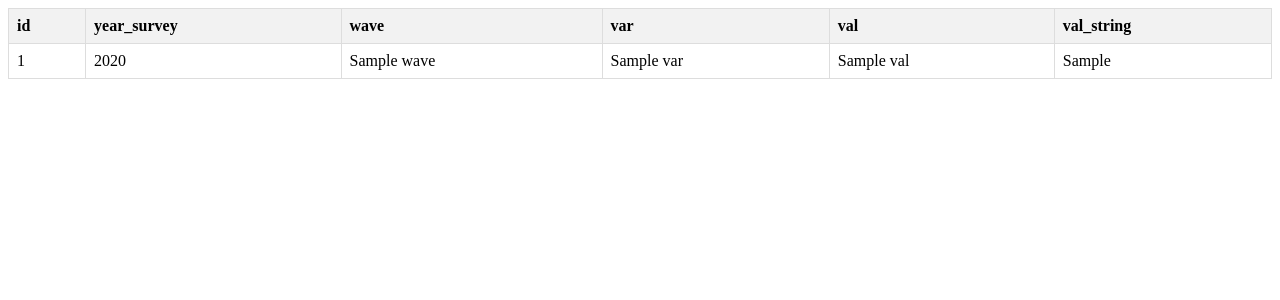
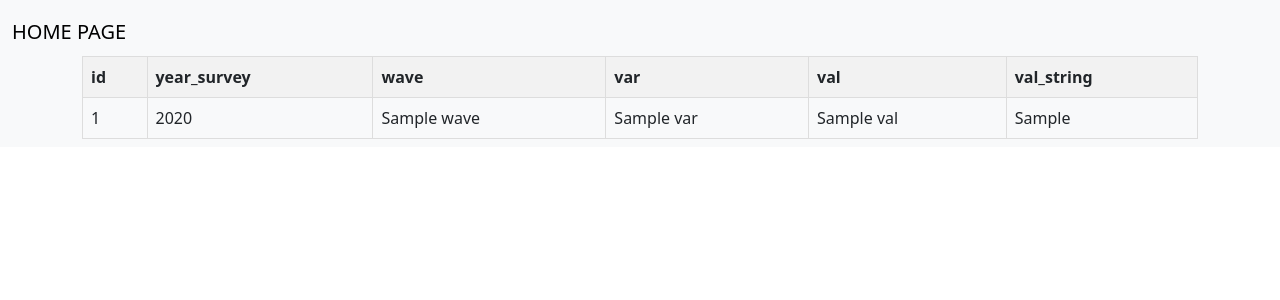
Before and after one commit to nanotnam/dutch-election-survey-web, a Flask app: template templates/filtered.html in a window 1280 px wide. Shown: the top 300 px of the page. Run offline with Flask 3, Linux system fonts and the light colour scheme; the template is opened without the code that fills it: most values are stand-ins (such as "Sample title", 1, 10 or a date in 2020).

Commit message:
mvp w year filter

```diff
--- a/database.py
+++ b/database.py
@@ -1,6 +1,7 @@
 from sqlalchemy import create_engine, text
 import pandas as pd
-db_connection_string = "mysql+pymysql://eczhgv400sk3tzauhqvx:pscale_pw_i55LhYRqEiKAvz5YDs4e6K4hePrUbQXMcZD5V5mvsh8@aws.connect.psdb.cloud/dutch_election_survey?charset=utf8mb4"
+import os
+db_connection_string = os.environ.get('db_connection_string')
 
 engine = create_engine(db_connection_string,
                        connect_args={
--- a/templates/filtered.html
+++ b/templates/filtered.html
@@ -2,6 +2,11 @@
 <!DOCTYPE html>
 <html>
 <head>
+    <meta charset="utf-8">
+    <meta name="viewport" content="width=device-width, initial-scale=1">
+    <link href='http://fonts.googleapis.com/css?family=Roboto' rel='stylesheet' type='text/css'>
+    <link href="https://cdn.jsdelivr.net/npm/bootstrap@5.3.2/dist/css/bootstrap.min.css" rel="stylesheet" integrity="sha384-T3c6CoIi6uLrA9TneNEoa7RxnatzjcDSCmG1MXxSR1GAsXEV/Dwwykc2MPK8M2HN" crossorigin="anonymous">
+    <title>dutch survey data</title>
     <style>
         table {
             width: 100%;
@@ -23,8 +28,15 @@
         }
     </style>
 </head>
+
 <body>
-
+<nav class="navbar navbar-light bg-light">
+    <div class="container-fluid">
+        <a class="navbar-brand" href="/">HOME PAGE</a>
+    </div>
+    <br>
+    <br>
+    <div class="container">
 <table>
     <thead>
     <tr>
@@ -49,6 +61,6 @@
     {% endfor %}
     </tbody>
 </table>
-
+</div>
 </body>
 </html>
--- a/templates/home.html
+++ b/templates/home.html
@@ -18,6 +18,11 @@
         </style>
     </head>
     <body>
+      <nav class="navbar navbar-light bg-light">
+        <div class="container-fluid">
+          <a class="navbar-brand" href="/">HOME PAGE</a>
+        </div>
+      </nav>
         <div class="container">
             <h1 class="text-center mt-2 mb-4">Dutch Election Survey Data</h1>
             <h2 class="text-center mt-2 mb-4">About</h2>
```
Lines whose indentation alone changed are shown as unchanged.
